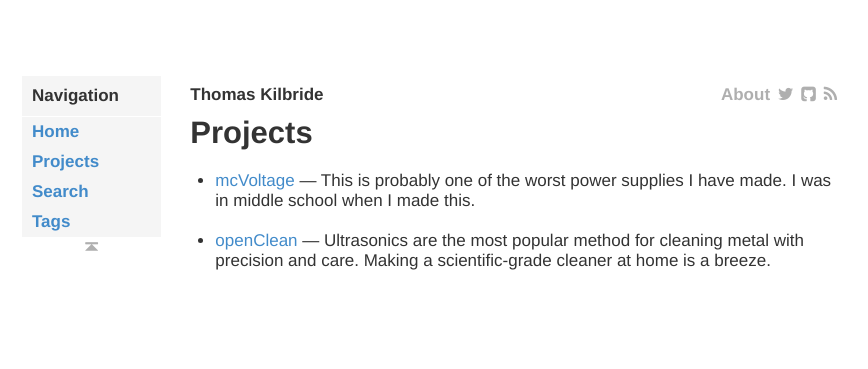
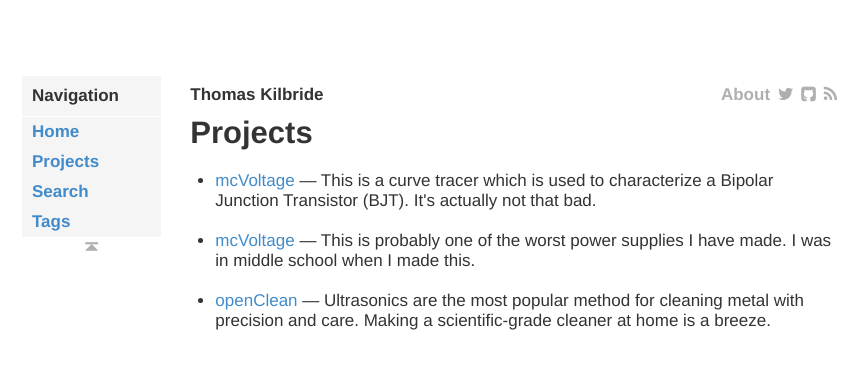
Before and after one commit to obnauticus/obnauticus.github.io, a Jekyll site: the page built from projects/index.html, in a window 1280 px wide. Shown: the top 369 px of the page, without its empty margins (203-1071 px from the left). Built offline with Jekyll 4.4.1, drawn with Linux system fonts in a browser that asks for light colours; some web fonts are replaced; Markdown is read by kramdown in place of the engine named in the settings; comment, search, counter and statistics services are not loaded.

```diff
--- /dev/null
+++ b/projects/_posts/2010-03-19-a-diy-curve-tracer.md
@@ -0,0 +1,10 @@
+---
+layout: post
+title:  "DIY Curve Tracer"
+projectname: "mcVoltage"
+date:   2008-12-30
+comments: true
+tags: projects
+type: project
+summary: This is a curve tracer which is used to characterize a Bipolar Junction Transistor (BJT). It's actually not that bad.
+---
```
Also changed, not shown: projects/_posts/2008-12-18-a-homemade-ultrasonic-cleaner.md (+1 -1 lines), projects/_posts/2008-12-30-a-mcgyver-power-supply.md (+1 -1 lines).
